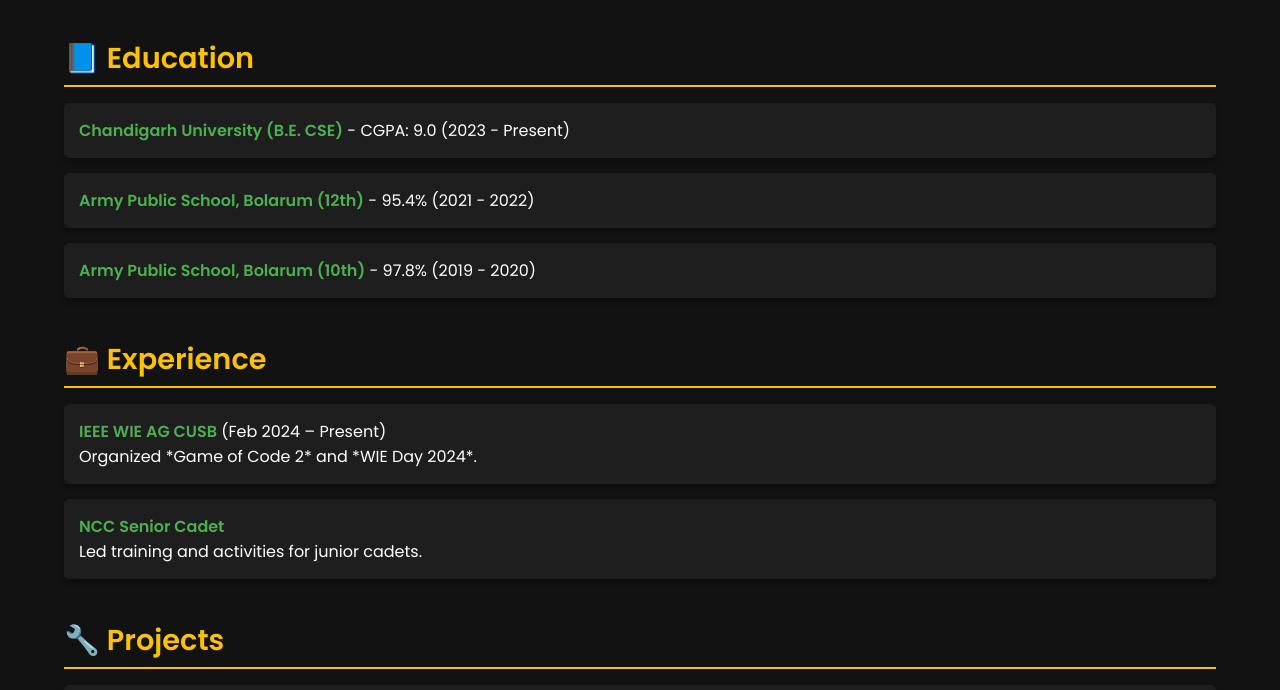
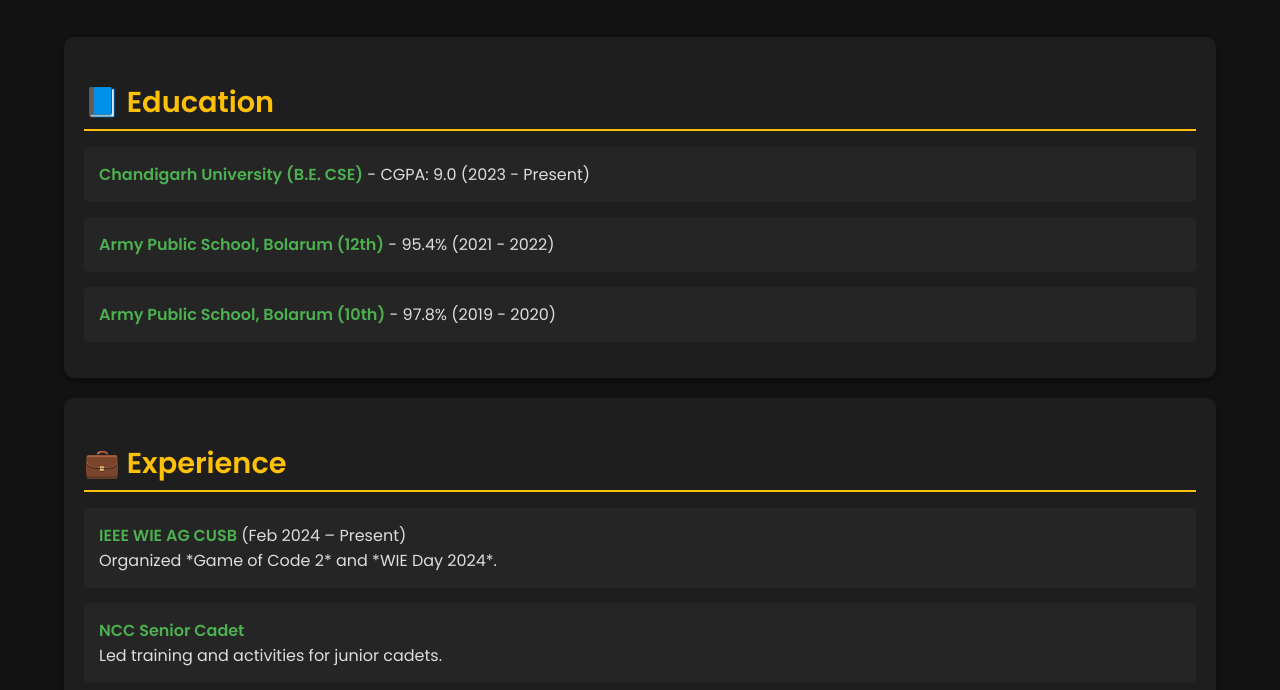
Before and after one commit to Payal1907/Portfolio_Canvas, a plain HTML site: page portfolio.html in a window 1280 px wide. Shown: the part 110-800 px from the top of the page. Drawn offline with Linux system fonts and the light colour scheme.

Commit message:
Update portfolio.css

```diff
--- a/portfolio.css
+++ b/portfolio.css
@@ -22,13 +22,29 @@
     color: #4CAF50;
 }
 
-header p {
-    font-size: 1.2em;
-    color: #aaaaaa;
+.row {
+    display: flex;
+    flex-wrap: wrap;
+    gap: 20px;
+    margin-bottom: 30px;
 }
 
-section {
-    margin-bottom: 40px;
+.box {
+    flex: 1 1 calc(50% - 20px);
+    background: #1E1E1E;
+    padding: 20px;
+    border-radius: 10px;
+    transition: transform 0.3s, box-shadow 0.3s;
+    box-shadow: 0 4px 6px rgba(0, 0, 0, 0.3);
+}
+
+.full-width {
+    flex: 1 1 100%;
+}
+
+.box:hover {
+    transform: scale(1.05);
+    box-shadow: 0 6px 10px rgba(0, 0, 0, 0.5);
 }
 
 section h2 {
@@ -46,10 +62,10 @@
 
 ul li {
     margin-bottom: 15px;
-    background: #1E1E1E;
+    background: #252525;
     padding: 15px;
     border-radius: 5px;
-    box-shadow: 0 4px 6px rgba(0, 0, 0, 0.3);
+    color: #dddddd;
 }
 
 ul li strong {
@@ -65,3 +81,9 @@
 footer p {
     font-size: 0.9em;
 }
+
+@media (max-width: 768px) {
+    .box {
+        flex: 1 1 100%;
+    }
+}
```
